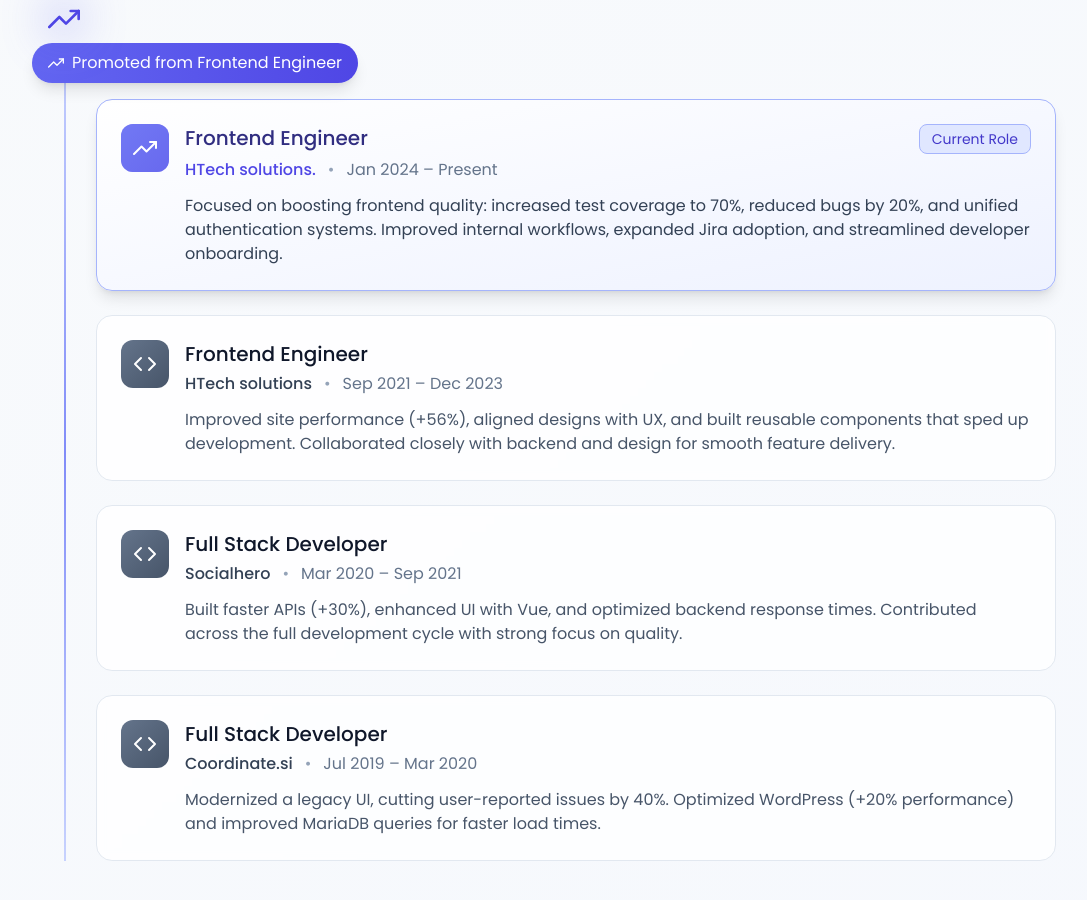
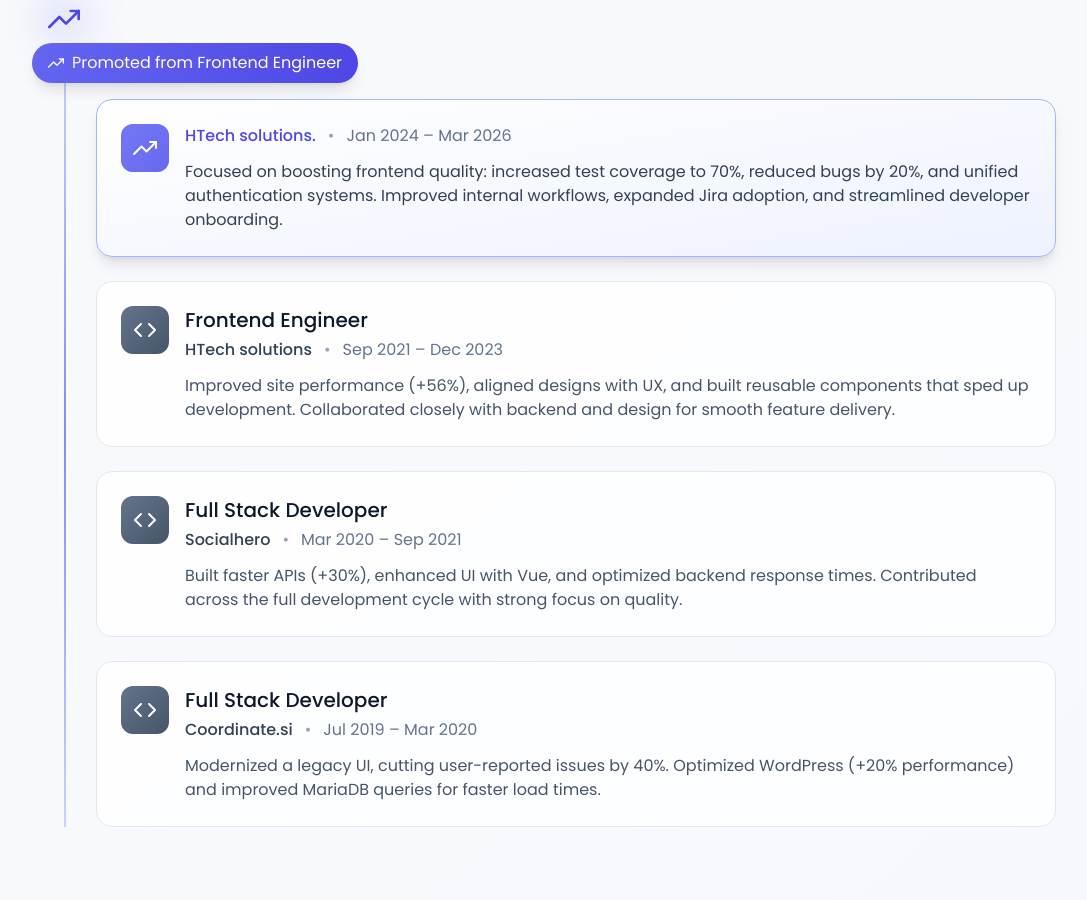
Before and after one commit to Darynka-Tapia/web-portfolio, an Astro site: page /en in a window 1280 px wide. Shown: the part 1458-2358 px from the top of the page, without its empty margins (96-1183 px from the left). Built offline with nearby package versions, Linux system fonts and the light colour scheme; Astro itself is replaced by a stand-in of ours.

Commit message:
Udate role dates

```diff
--- a/src/components/home/Experience.astro
+++ b/src/components/home/Experience.astro
@@ -47,16 +47,10 @@ import Code from '../../icons/code.svg'
             </div>
 
             <div class="flex-1">
-              <div class="flex items-start justify-between mb-1">
-                <h3 class="text-indigo-900 text-xl font-medium">Frontend Engineer</h3>
-                <span class="bg-indigo-100 text-indigo-700 border border-indigo-300 text-sm px-3 py-1 rounded-lg">
-                  Current Role
-                </span>
-              </div>
               <div class="flex flex-wrap gap-3 mb-3">
                 <p class="text-indigo-600 font-medium">HTech solutions.</p>
                 <span class="text-slate-400">•</span>
-                <p class="text-slate-500">Jan 2024  – Present</p>
+                <p class="text-slate-500">Jan 2024  – Mar 2026</p>
               </div>
               <p class="text-slate-700">
                 Focused on boosting frontend quality: increased test coverage to 70%, reduced bugs by 20%, and unified authentication systems. Improved internal workflows, expanded Jira adoption, and streamlined developer onboarding.
```
